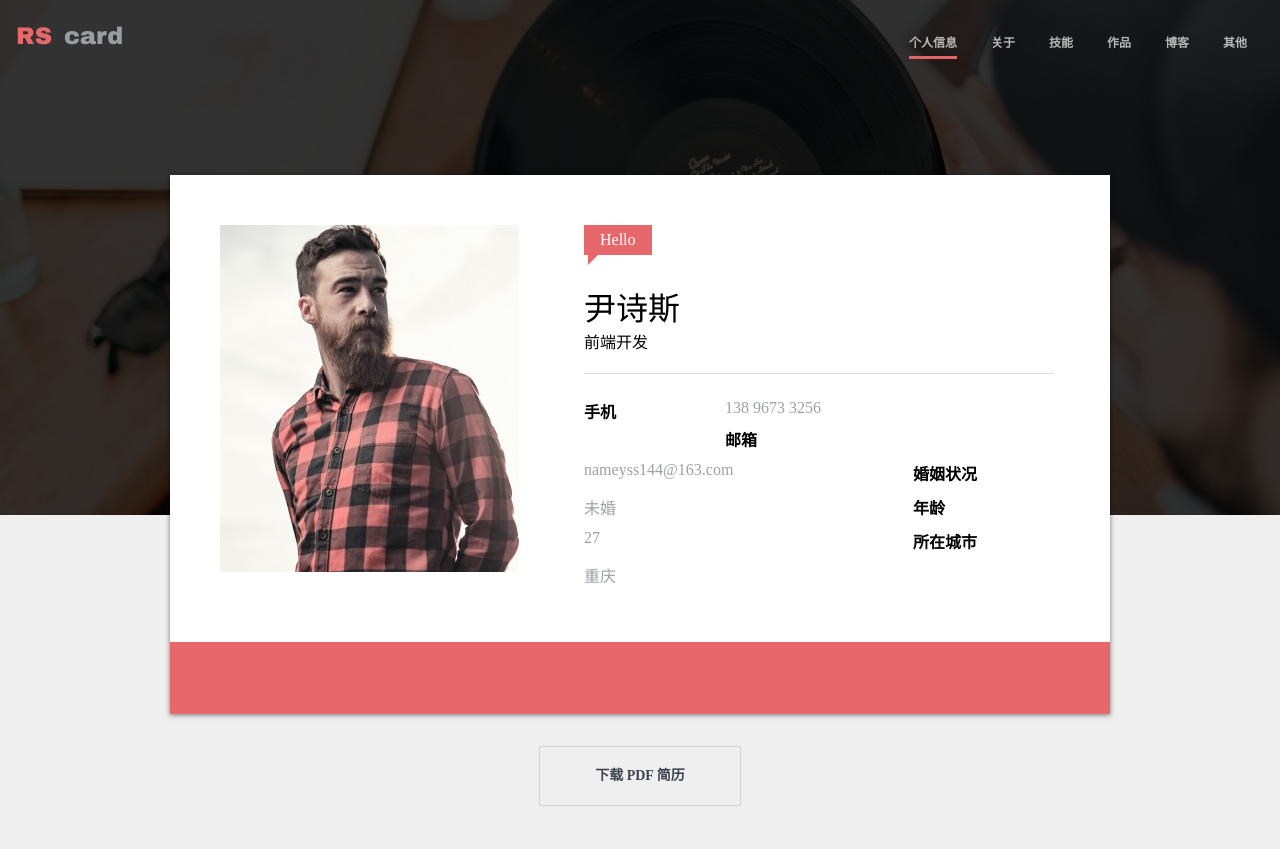
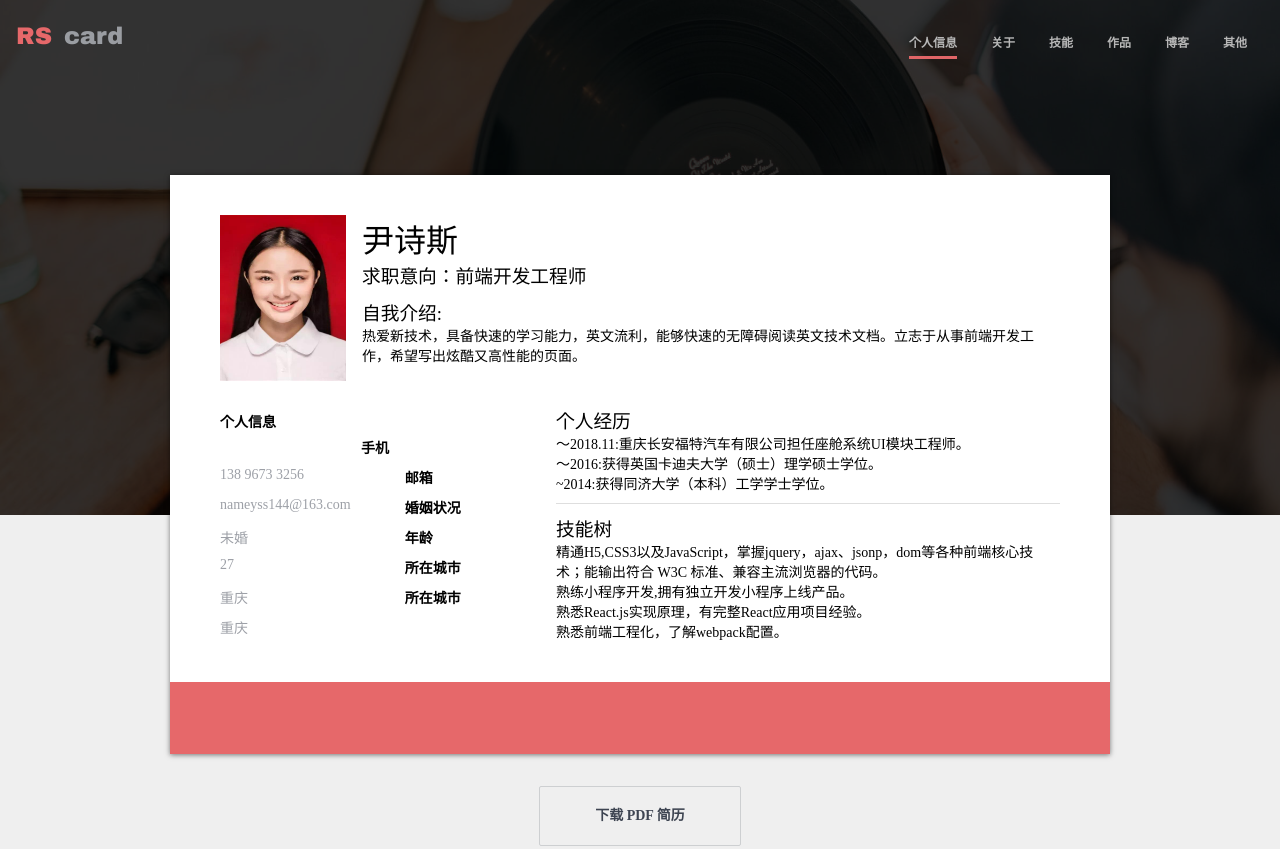
Before and after one commit to ivyyss/resume, a plain HTML site: page index.html in a window 1280 px wide. Shown: the top 849 px of the page. Drawn offline with Linux system fonts and the light colour scheme; a script that the page names is missing.

Commit message:
update resume layout

```diff
--- a/index.html
+++ b/index.html
@@ -87,17 +87,24 @@
   <main>
     <div data-x id="siteAbout" class="userCard">
       <div class="pictureAndText clearfix">
-        <div class="picture">
-          <img src="./img/avatar.jpg" width=299 height=347 alt="头像">
+
+        <div class="picture clearfix">
+          <img src="./img/test.jpeg" width=120 height=166 alt="头像">
+          <div class="information">
+              <h1>尹诗斯</h1>
+              <h3>求职意向：前端开发工程师</h3>
+            <div class="selfintro">
+              <h3>自我介绍:</h3>
+              <p>热爱新技术，具备快速的学习能力，英文流利，能够快速的无障碍阅读英文技术文档。立志于从事前端开发工作，希望写出炫酷又高性能的页面。</p>
+            </div>
+          </div>
+
         </div>
+
         <div class="text">
-          <span class="welcome">Hello
-            <span class="triangle"></span>
-          </span>
-          <h1>尹诗斯</h1>
-          <p>前端开发</p>
-          <hr>
           <dl>
+            <dt>个人信息</dt>
+            <dd> &nbsp;</dd>
             <dt>手机</dt>
             <dd>138 9673 3256</dd>
             <dt>邮箱</dt>
@@ -108,8 +115,28 @@
             <dd>27</dd>
             <dt>所在城市</dt>
             <dd>重庆</dd>
+            <dt>所在城市</dt>
+            <dd>重庆</dd>
           </dl>
+          <div class="expAndSkill">
+            <h3>个人经历</h3>
+              <ul>
+                <li>～2018.11:重庆长安福特汽车有限公司担任座舱系统UI模块工程师。</li>
+                <li>～2016:获得英国卡迪夫大学（硕士）理学硕士学位。</li>
+                <li>~2014:获得同济大学（本科）工学学士学位。</li>
+              </ul>
+            <hr>
+
+            <h3>技能树</h3>
+            <ul>
+              <li>精通H5,CSS3以及JavaScript，掌握jquery，ajax、jsonp，dom等各种前端核心技术；能输出符合 W3C 标准、兼容主流浏览器的代码。</li>
+              <li>熟练小程序开发,拥有独立开发小程序上线产品。</li>
+              <li>熟悉React.js实现原理，有完整React应用项目经验。</li>
+              <li>熟悉前端工程化，了解webpack配置。</li>
+            </ul>
+          </div>
         </div>
+
       </div>
       <footer class="media" id="media">
         <a href="https://github.com/ivyyss" target="_blank">
@@ -124,7 +151,6 @@
         </a>
       </footer>
     </div>
-
     <p class="downloadResume-wrapper">
       <a class="downloadResume" href="./resume.pdf" target="_blank" download>下载 PDF 简历</a>
     </p>
--- a/main.css
+++ b/main.css
@@ -84,18 +84,24 @@ h1,h2,h3,h4,h5,h6{ font-weight: normal; }
 .banner .mask { height: 515px; background-color: rgba(0, 0, 0, 0.8); }
 
 .userCard { max-width: 940px; margin-left: auto; margin-right: auto; background-color: #ffffff; box-shadow: 0px 1px 5px 0px rgba(0, 0, 0, 0.5); }
-.userCard .welcome { background: #e6686a; color: white; display: inline-block; padding: 4px 16px;
-  line-height: 22px; position: relative; margin-bottom: 10px; }
-.userCard .welcome .triangle { display: block; border: 10px solid transparent; width: 0px; border-left-color: #e6686a;
-  border-top-width: 0px; position: absolute; left: 4px; top: 100%; }
-.userCard .picture { float: left; }
-.userCard .text { float: left; margin-left: 65px; width: 470px; }
-.userCard .text h1 { margin-top: 18px; }
-.userCard .text hr { margin: 20px 0; }
-.userCard .pictureAndText { padding: 50px; }
+.userCard .text li{font-size: 14px;}
+.userCard .text hr { margin: 10px 0; }
+.userCard .pictureAndText { padding: 40px 50px 40px 50px; }
+
+.userCard .picture{width: 840px;padding-bottom: 25px;}
+.userCard .picture > img,.userCard .picture > .information{float: left;}
+.userCard .picture > img {width:15%;}
+.userCard .picture > .information{width: 85%; height: 166px;padding: 0 0 0 16px;box-sizing:border-box;}
+.userCard .information > .selfintro {padding-top:10px;}
+.userCard .information > .selfintro > p {font-size: 14px;}
+.userCard .text {width: 840px;}
+.userCard dl,.userCard .expAndSkill{float: left;}
+.userCard dl {width: 40%; font-size: 14px;}
+.userCard .expAndSkill {width: 60%;}
 .userCard dl dt, .userCard dl dd { float: left; padding: 5px 0; }
-.userCard dl dt { width: 30%; font-weight: bold; }
-.userCard dl dd { width: 70%; color: #9da0a7; }
+.userCard dl dt { width: 42%; font-weight: bold; }
+.userCard dl dd { width: 55%; color: #9da0a7; }
+
 
 .userCard > footer.media { background: #e6686a; text-align: center; }
 .userCard > footer.media > a { display: inline-block; width: 40px; line-height: 30px; padding: 5px 0;
```
Also changed, not shown: img/test.jpeg (added).
